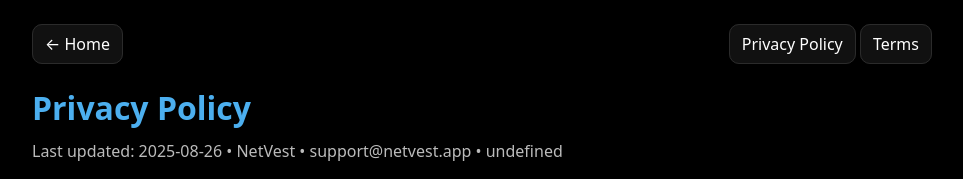
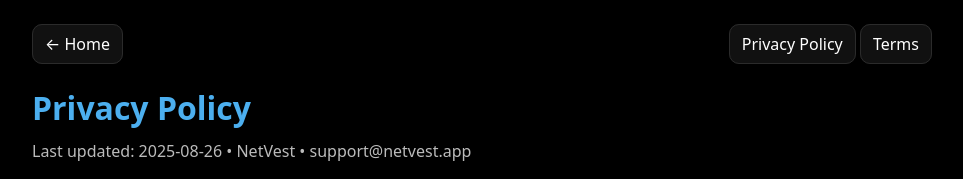
Before and after one commit to PoratEyal/hivestWebsite, a plain HTML site: page privacy.html in a window 1280 px wide. Shown: the top 179 px of the page, without its empty margins (158-1121 px from the left). Drawn offline with Linux system fonts and the light colour scheme.

Commit message:
Update privacy.html

```diff
--- a/privacy.html
+++ b/privacy.html
@@ -148,7 +148,7 @@
 
   const $ = (s, p=document)=>p.querySelector(s);
   $("#company").textContent = LEGAL.meta.companyName;
-  $("#meta").textContent = `Last updated: ${LEGAL.privacy.lastUpdated} • ${LEGAL.meta.companyName} • ${LEGAL.meta.contactEmail} • ${LEGAL.meta.contactAddress}`;
+  $("#meta").textContent = `Last updated: ${LEGAL.privacy.lastUpdated} • ${LEGAL.meta.companyName} • ${LEGAL.meta.contactEmail}`;
 
   const root = $("#content");
   LEGAL.privacy.sections.forEach(sec=>{
```
